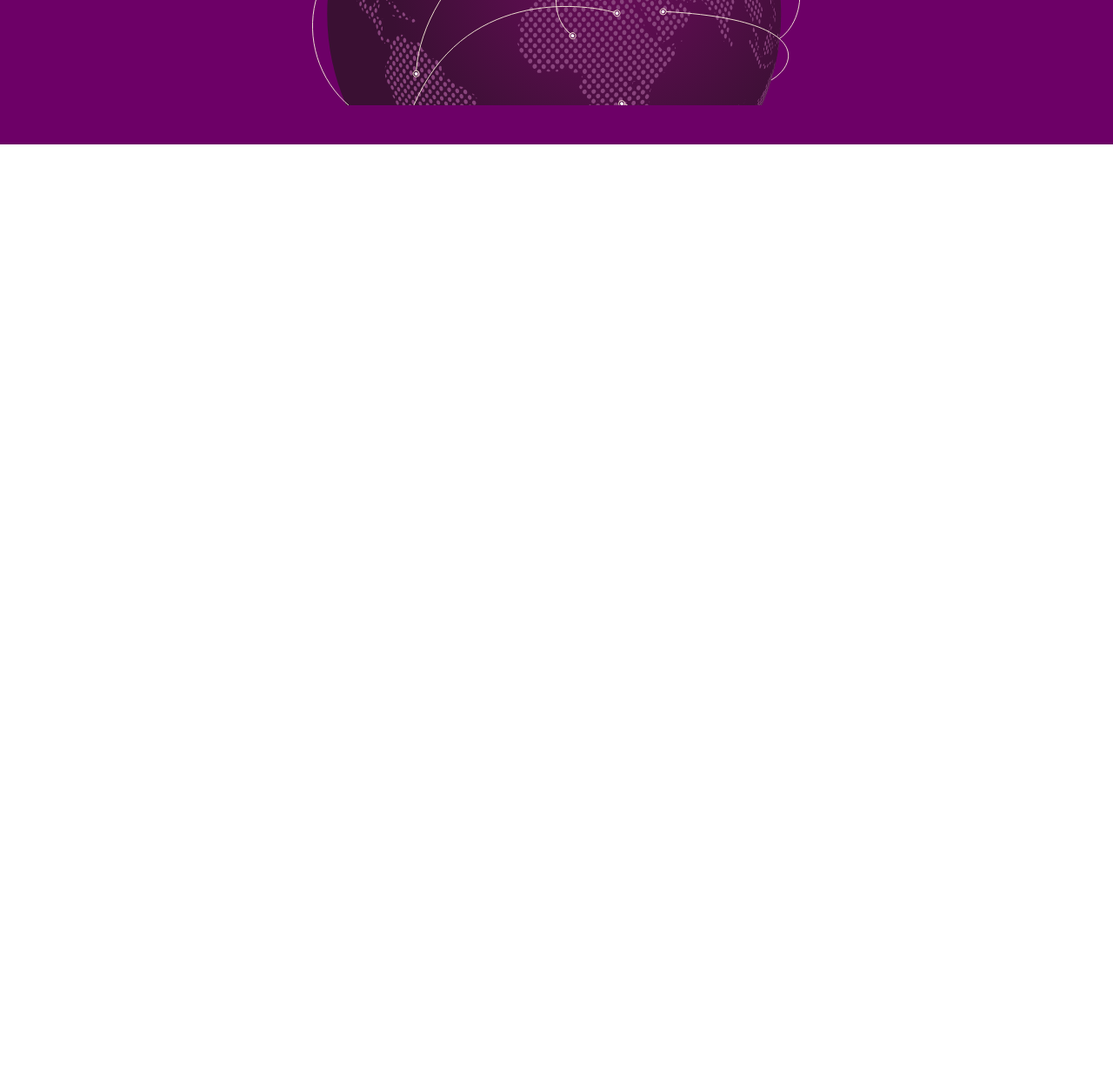
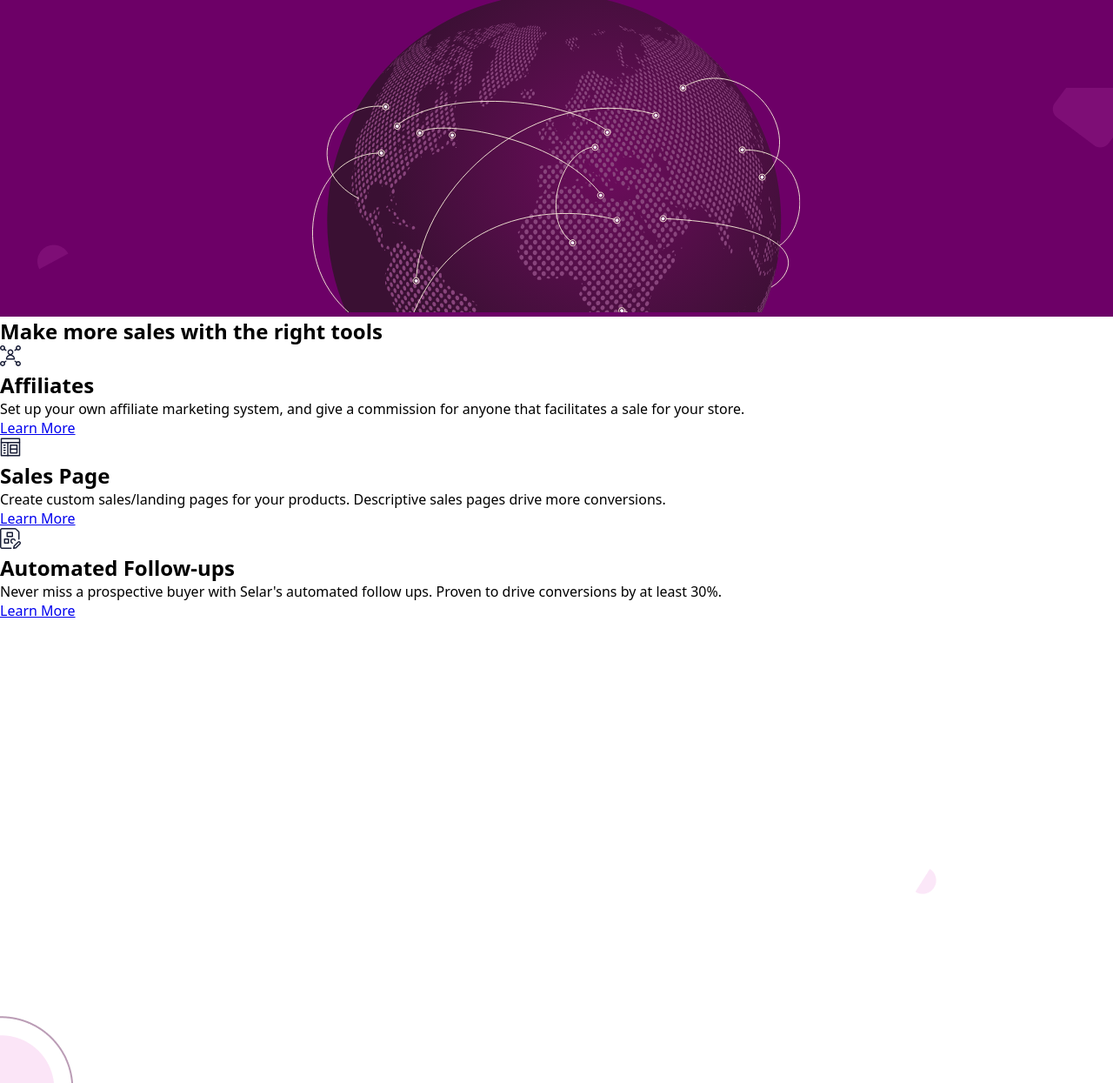
Before and after one commit to Creative-tobi/Novel-Selar, a plain HTML site: page index.html in a window 1280 px wide. Shown: the part 4443-5688 px from the top of the page at 87% size. Before the commit the page ends 4609 px from the top, so only its background shows below. Drawn offline with Linux system fonts and the light colour scheme.

Commit message:
hopempage

```diff
--- a/index.html
+++ b/index.html
@@ -94,9 +94,13 @@
     <section class="third">
         <h1 style="font-weight: 600; font-size: 50px; padding: 0 300px;">Never lose an international customer again!
         </h1> <br> <br>
-        <p style="color: #ffff; font-size: 20px; padding: 0 400px;">Show Love enables you to easily accept tips and donations from your supporters and fans from all over the world.
+        <p style="color: #ffff; font-size: 20px; padding: 0 400px;">We've integrated multiple payment gateways to
+            ensure you can receive payments from anywhere in the world. We’ve also added support for local payment
+            methods for our 8 supported currencies, including PayPal and Stripe (for verified merchants), so all your
+            international customers can truly pay without any hassle.
+
         </p> <br> <br>
-        <div>
+        <div id="support">
             <img src="/images/paypal.svg" alt="">
             <img src="/images/mtn_logo.svg" alt="">
             <img src="/images/airtel_logo.svg" alt="">
@@ -107,7 +111,19 @@
             <img src="/images/visa.svg" alt="">
 
         </div>
+        <br> <br> <br> <br><br>
         <img src="/images/globe.svg" alt="">
+        <img src="/images/payment_img1.png" alt="" class="pay">
+        <img src="/images/payment_img2.png" alt="" class="pay2">
+        <img src="/images/payment_img3.png" alt="" class="pay3">
+        <img src="/images/payment_img4.png" alt="" class="pay4">
+    </section>
+    <section class="forth">
+        <h1>Make more sales with the right tools
+        </h1>
+        <div id="tools">
+
+        </div>
     </section>
 
 
--- a/script.js
+++ b/script.js
@@ -82,3 +82,40 @@ function type() {
 }
 
 type();
+
+const tool = [
+  {
+    image: '<img src="/images/affilate.svg" alt=""> ',
+    heading: "Affiliates",
+    desc: "Set up your own affiliate marketing system, and give a commission for anyone that facilitates a sale for your store.",
+    link: '<a href="#" >Learn More</a>',
+  },
+
+  {
+    image: '<img src="/images/page.svg" alt=""> ',
+    heading: "Sales Page",
+    desc: `Create custom sales/landing pages for your products. Descriptive sales pages drive more conversions.
+`,
+    link: '<a href="#" >Learn More</a>',
+  },
+
+  {
+    image: '<img src="/images/follow.svg" alt=""> ',
+    heading: "Automated Follow-ups",
+    desc: `Never miss a prospective buyer with Selar's automated follow ups. Proven to drive conversions by at least 30%.`,
+    link: '<a href="#" >Learn More</a>',
+  },
+];
+
+let right = tool
+.map((item)=> `
+  <div>
+  <p>${item.image}</P>
+  <h2>${item.heading}</h2>
+  <p>${item.desc}</p>
+  <p>${item.link}</p>
+
+`
+)
+.join("");
+document.getElementById("tools").innerHTML = right;
--- a/style.css
+++ b/style.css
@@ -171,5 +171,31 @@ nav a {
   color: white;
   background-color: rgb(109, 0, 103);
   text-align: center;
-  padding: 40px 0;
+  padding: 20px 0 0 0;
 }
+#support{
+  display: grid;
+  grid-template-columns: auto auto auto auto;
+  gap: 20px;
+}
+.pay{
+  position: absolute;
+  left: 0;
+  top: 697%;
+}
+.pay2{
+  position: absolute;
+  right: 0;
+  top: 568vh;
+}
+
+.pay3{
+  position: absolute;
+  left: 40px;
+  top: 590%;
+}
+.pay4{
+  position: absolute;
+  right: 200px;
+  top: 680vh;
+}
```
Also changed, not shown: images/affilate.svg (renamed from images/a3f1bf10-a23f-4e11-bb59-c7d8efe7a06c.svg), images/follow.svg (renamed from images/52ae32e8-c53a-421c-9f79-8541e0925f6a.svg), images/page.svg (renamed from images/60f8c70b-7393-4f39-bfad-f33345b8ce77.svg).
